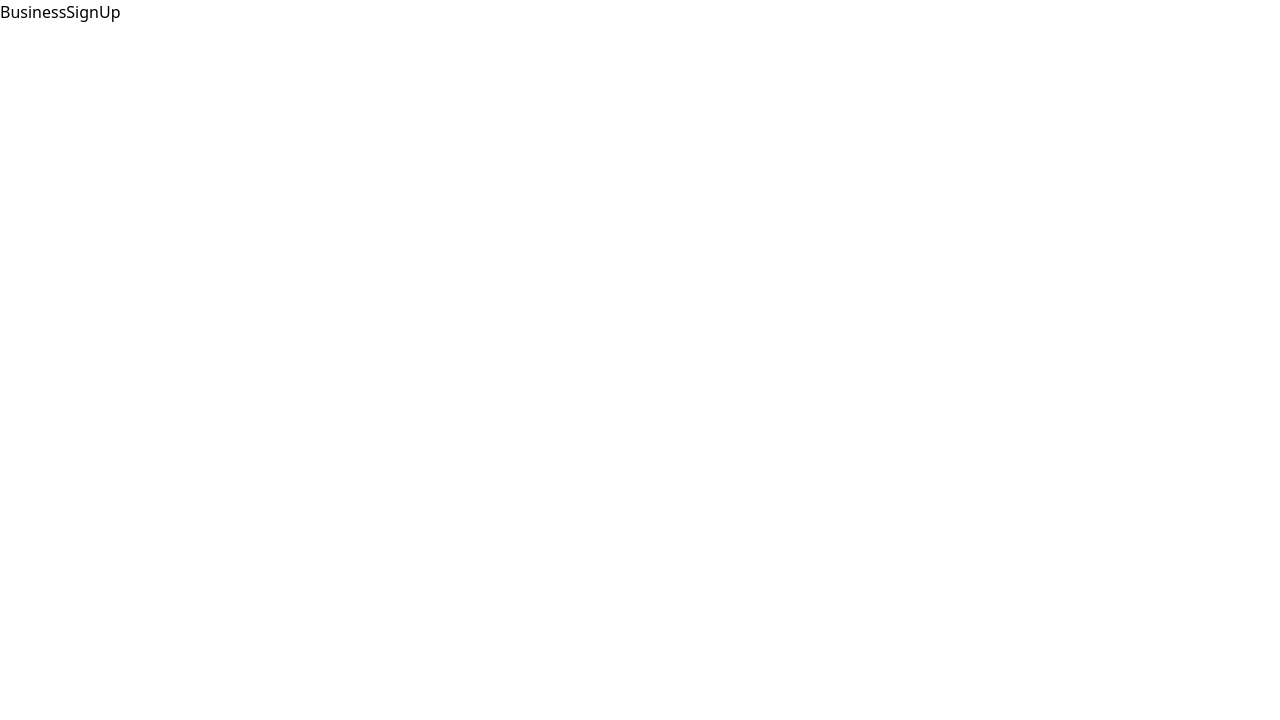
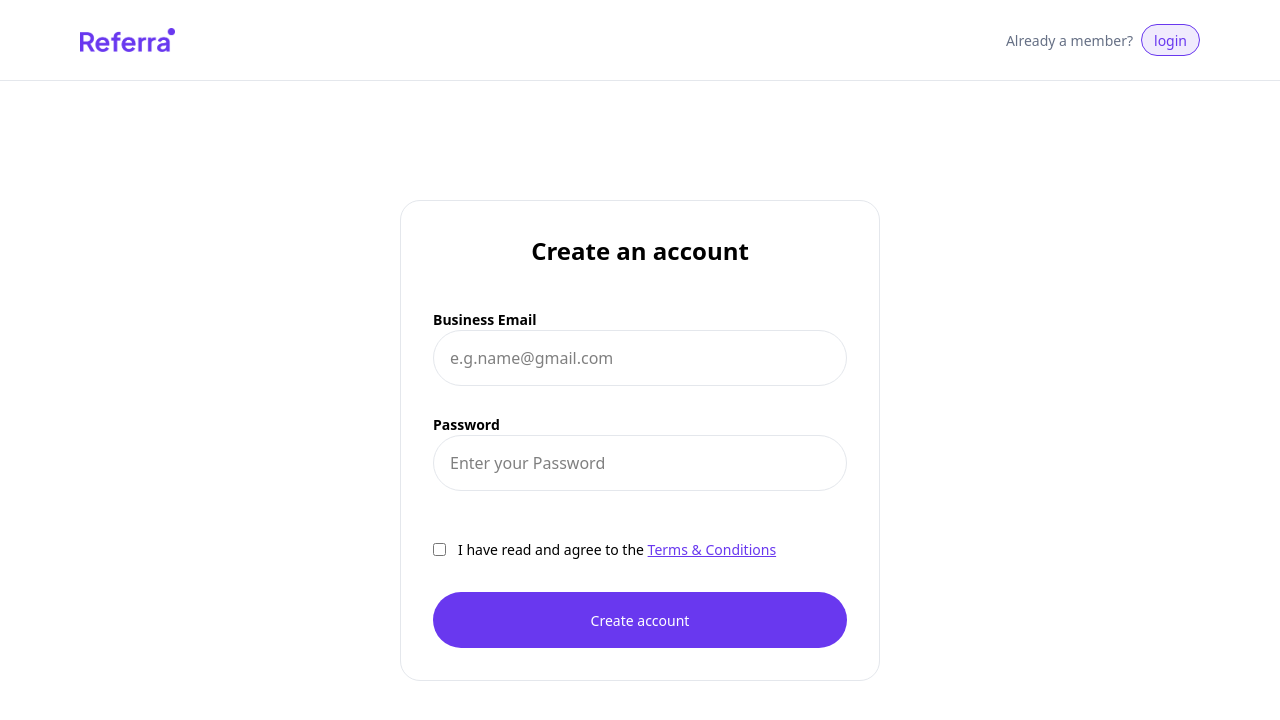
Before and after one commit to FavourDarasimi/Referra, a React (Vite) app: page /business/signup in a window 1280 px wide. Shown: the top 720 px of the page. Built offline with nearby package versions, Linux system fonts and the light colour scheme.

Commit message:
registration page

```diff
--- a/src/components/AuthNavbar.jsx
+++ b/src/components/AuthNavbar.jsx
@@ -3,7 +3,7 @@ import Brand from "../assets/Brand.png";
 import { useLocation } from "react-router-dom";
 
 const AuthNavbar = ({ selectedRole }) => {
-  location = useLocation();
+  const location = useLocation();
   const path = location.pathname;
 
   let pageType = "unknown"; // default
@@ -21,17 +21,18 @@ const AuthNavbar = ({ selectedRole }) => {
   //     pageType = "dashboard";
   //   }
   return (
-    <div className="w-full px-[80px] py-[24px] border-b-[1px] border-[#E4E7EC] flex justify-between">
+    <div className="w-full px-[80px] py-[24px] border-b-[1px] border-[#E4E7EC] flex justify-between items-center">
       <img src={Brand} alt="" className="w-[95px] h-[24px]" />
       {pageType === "signup" ? (
-        <div>
+        <div className="flex gap-[8px] items-center">
           <h1 className="text-[14px] text-[#667085]"> Already a member?</h1>
-          <button></button>
+          <button className="bg-[#F0EBFD] text-[#6938EF] border-[#6938EF] hover:border-[#6033D9] border-[1px] rounded-full px-[12px] h-[32px] text-[14px]">
+            login
+          </button>
         </div>
       ) : (
         ""
       )}
-      <div></div>
     </div>
   );
 };
--- a/src/components/RoleCard.jsx
+++ b/src/components/RoleCard.jsx
@@ -8,6 +8,10 @@ const RoleCard = ({
   selectedRole,
   setSelectedRole,
 }) => {
+  const handleClick = () => {
+    setSelectedRole(title);
+    localStorage.setItem("role", title);
+  };
   return (
     <div
       className={`p-[20px] border-[1px] cursor-pointer transition-all duration-500 space-y-[12px] rounded-[12px] ${
@@ -15,10 +19,7 @@ const RoleCard = ({
           ? "bg-[#F0EBFD] border-[#6938EF]"
           : "border-[#E4E7EC]"
       }`}
-      onClick={() => {
-        setSelectedRole(title);
-        localStorage.setItem("role", title);
-      }}
+      onClick={() => handleClick()}
     >
       <div
         className={`p-[8px] w-fit rounded-[8px] transition-all duration-500 ${
--- /dev/null
+++ b/src/components/Toast.jsx
@@ -0,0 +1,43 @@
+import React, { useEffect } from "react";
+import { BiSolidError } from "react-icons/bi";
+import { FaRegCheckCircle } from "react-icons/fa";
+import { MdOutlineInfo } from "react-icons/md";
+import { PiWarningOctagonBold } from "react-icons/pi";
+import { RxCross2 } from "react-icons/rx";
+const Toast = ({ Icon, type, title, variant, setToastOpen }) => {
+  useEffect(() => {
+    const timer = setTimeout(() => {
+      setToastOpen(false);
+    }, 3000);
+
+    return () => clearTimeout(timer);
+  }, [setToastOpen]);
+
+  const handleCloseToast = () => {
+    removeToast(title);
+  };
+  if (type === "error") {
+    return (
+      <div
+        className={`w-[328px] animate-in slide-in-from-top-2 fade-in duration-1000 flex justify-between items-center p-[8px] rounded-[8px] ${
+          variant == "primary" ? "bg-[#F04438] text-white" : "bg-[#FEE4E2] "
+        }`}
+      >
+        <div className="flex gap-[16px] items-center">
+          <BiSolidError
+            className={`w-[24px] h-[24px] ${
+              variant == "primary" ? " text-white" : "text-[#F04438]"
+            }`}
+          />
+          <h1>{title}</h1>
+        </div>
+        <RxCross2
+          className="w-[16px] h-[16px] cursor-pointer"
+          onClick={() => handleCloseToast()}
+        />
+      </div>
+    );
+  }
+};
+
+export default Toast;
--- a/src/pages/Business/BusinessSignUp.jsx
+++ b/src/pages/Business/BusinessSignUp.jsx
@@ -1,7 +1,152 @@
-import React from "react";
+import React, { useState } from "react";
+import AuthNavbar from "../../components/AuthNavbar";
+import { MdReportGmailerrorred } from "react-icons/md";
+import Toast from "../../components/Toast";
 
 const BusinessSignUp = () => {
-  return <div>BusinessSignUp</div>;
+  const [error, setError] = useState({
+    email: "",
+    password: "",
+  });
+  const [formData, setFormData] = useState({
+    email: "",
+    password: "",
+  });
+  const [errortoastOpen, setErrorToastOpen] = useState(false);
+  const [successtoastOpen, setSuccessToastOpen] = useState(false);
+  const [toasts, setToasts] = useState([]);
+
+  const addToast = (variant, title, type) => {
+    const newToast = { variant, title, type };
+    setToasts((prev) => [...prev, newToast]);
+    console.log(`newToast ${JSON.stringify(toasts)}`);
+  };
+
+  const removeToast = (title) => {
+    setToasts((prev) => prev.filter((toast) => toast.title != title));
+  };
+
+  const handleChange = (e) => {
+    setFormData({ ...formData, [e.target.name]: e.target.value });
+  };
+
+  const handleSubmit = (e) => {
+    e.preventDefault();
+    const newError = {};
+    if (formData.email == "" || !formData.email.includes("@")) {
+      newError.email = "Invalid Email";
+    }
+    if (formData.password == "") {
+      newError.password = "Invalid Password";
+    }
+    if (newError) {
+      setErrorToastOpen(true);
+      setError(newError);
+    } else {
+    }
+    console.log(toasts);
+  };
+
+  return (
+    <div className="flex flex-col h-screen relative ">
+      <AuthNavbar />
+      {errortoastOpen ? (
+        <div className="absolute top-[124px] left-1/2 -translate-x-1/2 transition-all duration-1000">
+          <Toast
+            variant="secondary"
+            title="Error creating account"
+            type="error"
+            setToastOpen={setErrorToastOpen}
+          />
+        </div>
+      ) : (
+        ""
+      )}
+      {/* <div className="absolute top-[124px] left-1/2 -translate-x-1/2 transition-all duration-1000">
+        {toasts.map((toast) => {
+          <Toast
+            variant={toast.variant}
+            title={toast.title}
+            type={toast.type}
+            removeToast={removeToast}
+          />;
+        })}{" "}
+      </div> */}
+
+      <div className="flex-1 flex flex-col items-center justify-center ">
+        <div className="h-fit space-y-[40px] w-[480px] border-[1px] border-[#E4E7EC] rounded-[20px] p-[32px]">
+          <h1 className="text-[24px] font-bold text-center">
+            Create an account
+          </h1>
+          <form className="space-y-[40px]" onSubmit={handleSubmit}>
+            <div className="space-y-[20px]">
+              <div className="flex flex-col">
+                <label className="text-[14px] font-semibold">
+                  Business Email
+                </label>
+                <div className="relative">
+                  <input
+                    name="email"
+                    type="text"
+                    className={`h-[56px] w-full rounded-full border-[1px]  p-[16px] outline-none focus:border-[#6938EF] ${
+                      error.email ? "border-[#F04438]" : "border-[#E4E7EC]"
+                    }`}
+                    placeholder="e.g.name@gmail.com"
+                    value={formData.email}
+                    onChange={(e) => handleChange(e)}
+                  />
+                  {error.email && (
+                    <MdReportGmailerrorred className="absolute right-3 -translate-y-1/2 top-[50%] text-[#F04438] w-[20px] h-[20px]" />
+                  )}
+                </div>
+                <span className="text-[14px] text-[#F04438] mt-[8px]">
+                  {error.email}
+                </span>
+              </div>
+              <div className="flex flex-col">
+                <label className="text-[14px] font-semibold">Password</label>
+                <div className="relative">
+                  <input
+                    name="password"
+                    type="password"
+                    className={`h-[56px] w-full rounded-full border-[1px]  p-[16px] outline-none focus:border-[#6938EF] ${
+                      error.password ? "border-[#F04438]" : "border-[#E4E7EC]"
+                    }`}
+                    placeholder="Enter your Password"
+                    value={formData.password}
+                    onChange={(e) => handleChange(e)}
+                  />
+                  {error.password && (
+                    <MdReportGmailerrorred className="absolute right-3 -translate-y-1/2 top-[50%] text-[#F04438] w-[20px] h-[20px]" />
+                  )}
+                </div>
+                <span className="text-[14px] text-[#F04438] mt-[8px]">
+                  {error.password}
+                </span>
+              </div>
+            </div>
+            <div className="space-y-[32px]">
+              <div className="flex gap-[12px]">
+                <input type="checkbox" />
+                <h1 className="text-[14px]">
+                  I have read and agree to the{" "}
+                  <span className="text-[#6938EF] underline">
+                    Terms & Conditions
+                  </span>
+                </h1>
+              </div>
+              <button
+                type="submit"
+                className="w-full bg-[#6938EF] text-white rounded-full  text-[14px] hover:bg-[#6033D9] transition-all duration-300 h-[56px] focus:border-[2px] focus:border-[#D1C1FA]"
+              >
+                Create account
+              </button>
+            </div>
+          </form>
+        </div>
+      </div>
+    </div>
+  );
 };
 
 export default BusinessSignUp;
--- a/src/pages/Individual/IndividualSignUp.jsx
+++ b/src/pages/Individual/IndividualSignUp.jsx
@@ -1,7 +1,12 @@
 import React from "react";
+import AuthNavbar from "../../components/AuthNavbar";
 
 const IndividualSignUp = () => {
-  return <div>IndividualSignUp</div>;
+  return (
+    <div>
+      <AuthNavbar />
+    </div>
+  );
 };
 
 export default IndividualSignUp;
--- a/src/pages/RoleSelection.jsx
+++ b/src/pages/RoleSelection.jsx
@@ -34,9 +34,9 @@ const RoleSelection = () => {
     }
   };
   return (
-    <div>
+    <div className="flex flex-col h-screen">
       <AuthNavbar selectedRole={selectedRole} />
-      <div className="w-[480px] flex flex-col justify-center mx-auto h-full p-[32px] gap-[40px]">
+      <div className="w-[480px] flex flex-col justify-center mx-auto flex-1 p-[32px] gap-[40px]">
         <h1 className="font-bold text-[24px]">
           How do you want to use referra?
         </h1>
```
